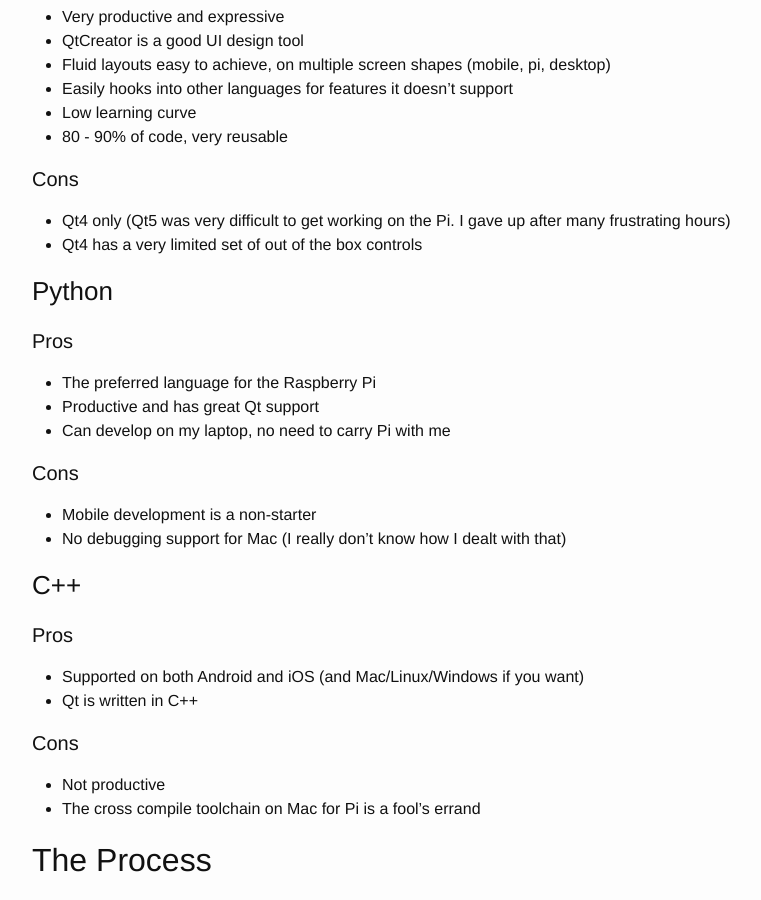
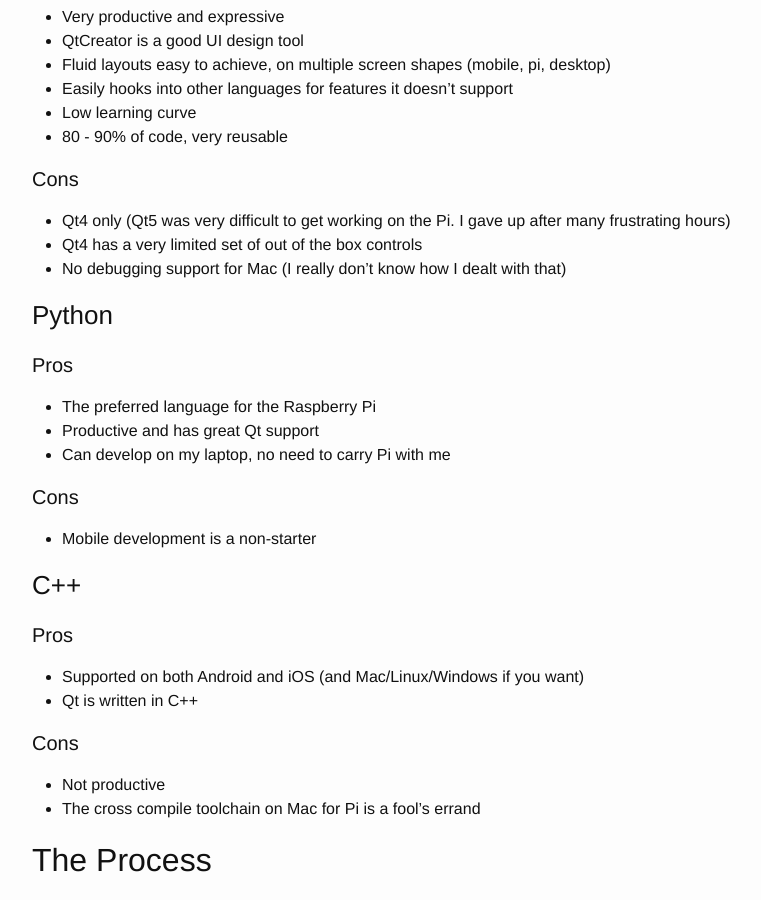
Before and after one commit to baritonehands/baritonehands.github.io, a Jekyll site: the page built from _posts/2014-10-25-open-nest.markdown, in a window 1280 px wide and 900 px high, scrolled down 1218 px. Shown: the whole window, without its empty margins (238-999 px from the left). Built offline with Jekyll 4.4.1, drawn with Linux system fonts in a browser that asks for light colours; part of the change alters nothing that is shown.

```diff
--- a/_posts/2014-10-25-open-nest.markdown
+++ b/_posts/2014-10-25-open-nest.markdown
@@ -39,6 +39,7 @@ This is Qt's JavaScript based markup language for writing user interfaces.
 
 - Qt4 only (Qt5 was very difficult to get working on the Pi. I gave up after many frustrating hours)
 - Qt4 has a very limited set of out of the box controls
+- No debugging support for Mac (I really don't know how I dealt with that)
 
 ### Python
 
@@ -51,7 +52,6 @@ This is Qt's JavaScript based markup language for writing user interfaces.
 #### Cons
 
 - Mobile development is a non-starter
-- No debugging support for Mac (I really don't know how I dealt with that)
 
 ### C++
 
```
